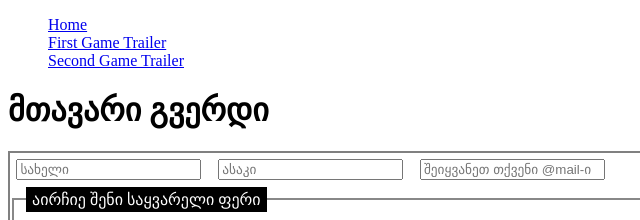
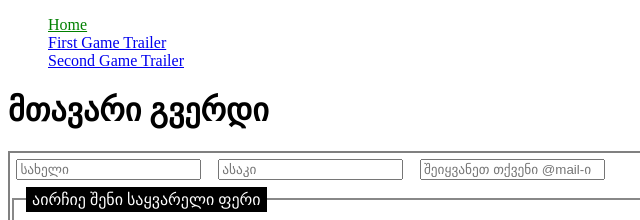
Before and after one commit to GiviTskitishvili/Homework-3, a plain HTML site: page index.html in a window 1280 px wide. Shown: the top 220 px of the page, 0-640 px from the left. Drawn offline with Linux system fonts and the light colour scheme.

Commit message:
add navigation change color for main page

```diff
--- a/index.html
+++ b/index.html
@@ -28,7 +28,7 @@
     <nav>
         <ul style="list-style-type: none;">
             <li>
-                <a href="#">Home</a>
+                <a href="#" style="color: green">Home</a>
             </li>
             <li>
                 <a href="./pirveli gverdi/info.html">First Game Trailer</a>
```
